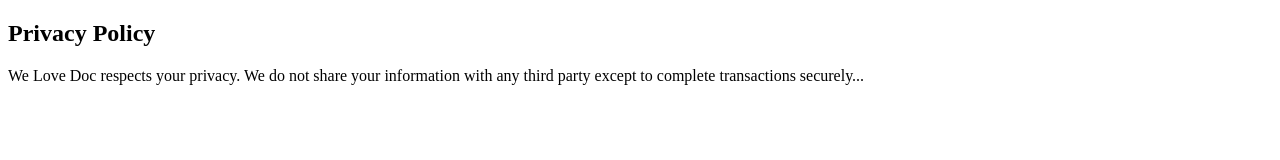
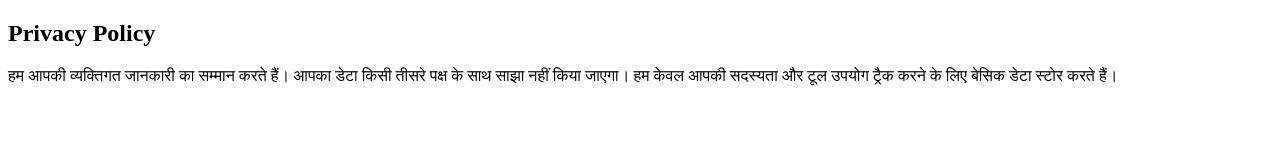
Before and after one commit to ajaysinghrajput9370/welovedoc1, a plain HTML site: page welovedoc/templates/privacy.html in a window 1280 px wide. Drawn offline with Linux system fonts and the light colour scheme.

Commit message:
Update privacy.html
privcy complete

```diff
--- a/welovedoc/templates/privacy.html
+++ b/welovedoc/templates/privacy.html
@@ -1,9 +1,11 @@
+<!-- templates/privacy.html -->
 <!DOCTYPE html>
 <html>
-<head><title>Privacy Policy</title></head>
+<head>
+    <title>Privacy Policy - We ❤️ Doc</title>
+</head>
 <body>
-<h2>Privacy Policy</h2>
-<p>We Love Doc respects your privacy. We do not share your information with any third party except to complete transactions securely...</p>
-<!-- Add more generic policy -->
+    <h2>Privacy Policy</h2>
+    <p>हम आपकी व्यक्तिगत जानकारी का सम्मान करते हैं। आपका डेटा किसी तीसरे पक्ष के साथ साझा नहीं किया जाएगा। हम केवल आपकी सदस्यता और टूल उपयोग ट्रैक करने के लिए बेसिक डेटा स्टोर करते हैं।</p>
 </body>
 </html>
```
